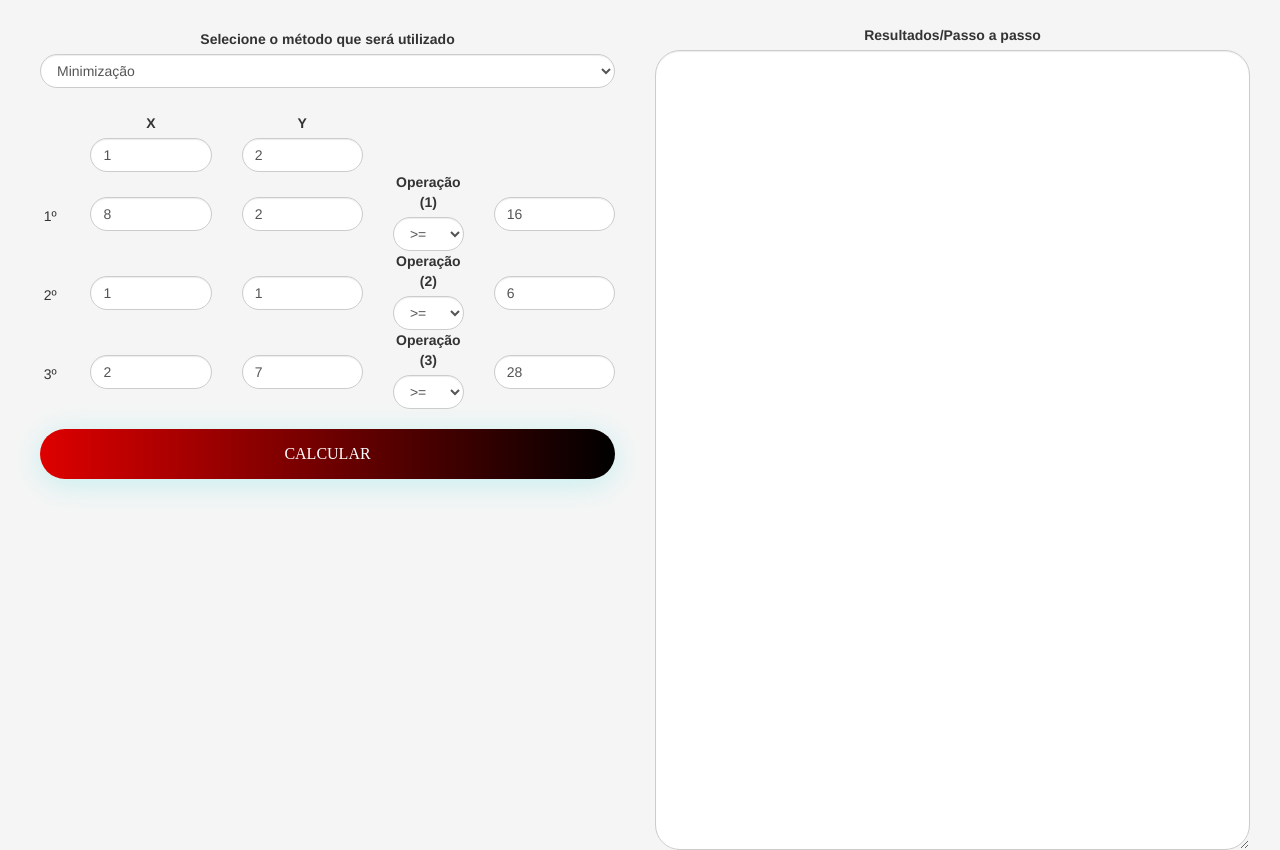
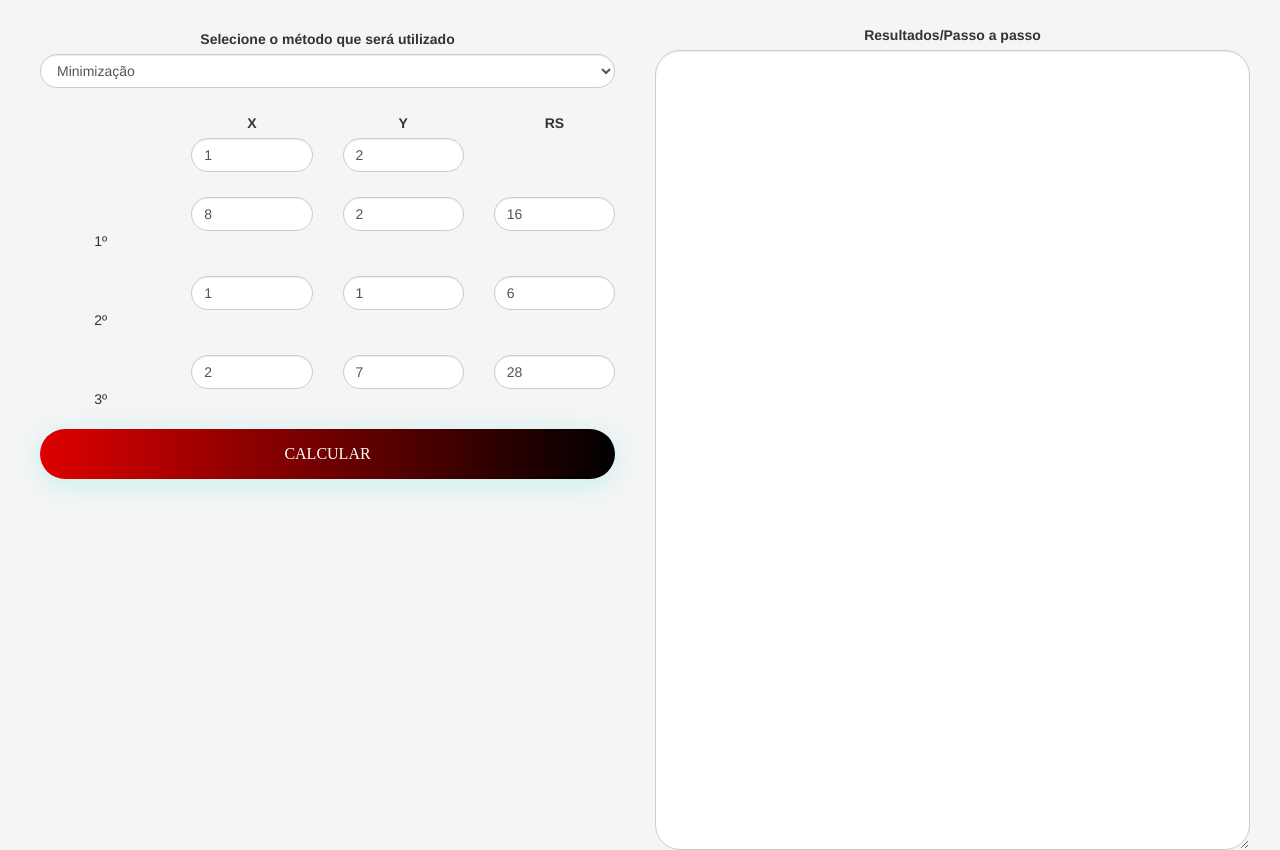
Before and after one commit to fellipebs/maxminlinear, a plain HTML site: page index.html in a window 1280 px wide. Drawn offline with nearby package versions, Linux system fonts and the light colour scheme.

Commit message:
att funcoes js

```diff
--- a/index.html
+++ b/index.html
@@ -25,7 +25,7 @@
 
                 <!-- Max z -->
                 <div class='row'>
-                    <div class='col-md-1' id="onesquest">
+                    <div class='col-md-3' id="onesquest">
                     </div>
                     <div class="col-md-3">
                         <label>X</label>
@@ -35,11 +35,14 @@
                         <label>Y</label>
                         <input type='text' id='Yx' class='form-control' placeholder="Y" value='2'>
                     </div>
+                    <div class="col-md-3">
+                        <label>RS</label>
+                    </div>
                 </div>
 
                 <!-- Primeira linha -->
                 <div class='row'>
-                    <div class='col-md-1' id="onequest">
+                    <div class='col-md-3' id="onequest">
                         1º
                     </div>
                     <div class="col-md-3">
@@ -48,13 +51,6 @@
                     <div class="col-md-3">
                         <input type='text' id='Y1' class='form-control' placeholder="Y2" value='2'>
                     </div>
-                    <div class="col-md-2">
-                        <label>Operação (1)</label>
-                        <select class='form-control' id='operacao1'>
-                            <option value='1'> >= </option>
-                            <option value='2'> <= </option>
-                        </select>
-                    </div>
                     <div class="col-md-3">
                         <input type='text' id='RS1' class='form-control' placeholder="RS1" value='16'>
                     </div>
@@ -62,7 +58,7 @@
 
                 <!-- Segunda linha -->
                 <div class='row'>
-                    <div class='col-md-1' id="onequest">
+                    <div class='col-md-3' id="onequest">
                         2º
                     </div>
                     <div class="col-md-3">
@@ -71,13 +67,6 @@
                     <div class="col-md-3">
                         <input type='text' id='Y2' class='form-control' placeholder="Y2" value='1'>
                     </div>
-                    <div class="col-md-2">
-                        <label>Operação (2)</label>
-                        <select class='form-control' id='operacao2'>
-                            <option value='1'> >= </option>
-                            <option value='2'> <= </option>
-                        </select>
-                    </div>
                     <div class="col-md-3">
                         <input type='text' id='RS2' class='form-control' placeholder="RS2" value='6'>
                     </div>
@@ -85,7 +74,7 @@
 
                 <!-- Terceira linha -->
                 <div class='row'>
-                    <div class='col-md-1' id="onequest">
+                    <div class='col-md-3' id="onequest">
                         3º
                     </div>
                     <div class="col-md-3">
@@ -93,13 +82,6 @@
                     </div>
                     <div class="col-md-3">
                         <input type='text' id='Y3' class='form-control' placeholder="Y3" value='7'>
-                    </div>
-                    <div class="col-md-2">
-                        <label>Operação (3)</label>
-                        <select class='form-control' id='operacao3'>
-                            <option value='1'> >= </option>
-                            <option value='2'> <= </option>
-                        </select>
                     </div>
                     <div class="col-md-3">
                         <input type='text' id='RS3' class='form-control' placeholder="RS3" value='28'>
--- a/js/functions.js
+++ b/js/functions.js
@@ -256,7 +256,6 @@ function minimizacao(){ // Função para processo de minimização
         }
     }
 
-    console.log(indiceColuna);
     var textoLinha = "A coluna escolhida ("+ (indiceColuna+1) +") é: \n";
 
     // Loop para escrever a linha
@@ -352,7 +351,6 @@ function imprimirTexto(texto){
 
 // Método bool para parar o loop, entre com a linha Z e ele retornará se existem valores negativos - Maximização
 function paraLoopMaximizacao(matriz, vezesRodou){
-
     if(vezesRodou > 49){
         imprimirTexto("A função 50 vezes, por isso a execução será abortada, evitando loop infinito.");
         return false;
@@ -368,7 +366,6 @@ function paraLoopMaximizacao(matriz, vezesRodou){
 
 // Método bool para parar o loop, entre com a matriz e ele retornará se a coluna RS possui valores negativos - Minimização
 function paraLoopMinizacao(matriz, vezesRodou){
-
     if(vezesRodou > 49){
         imprimirTexto("A função 50 vezes, por isso a execução será abortada, evitando loop infinito.");
         return false;
```
